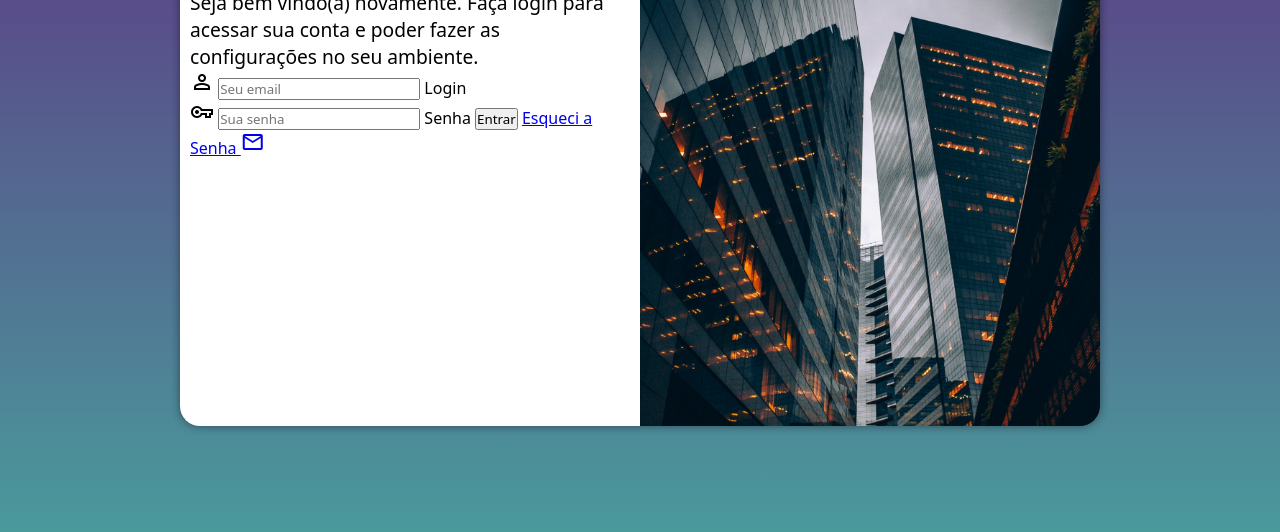
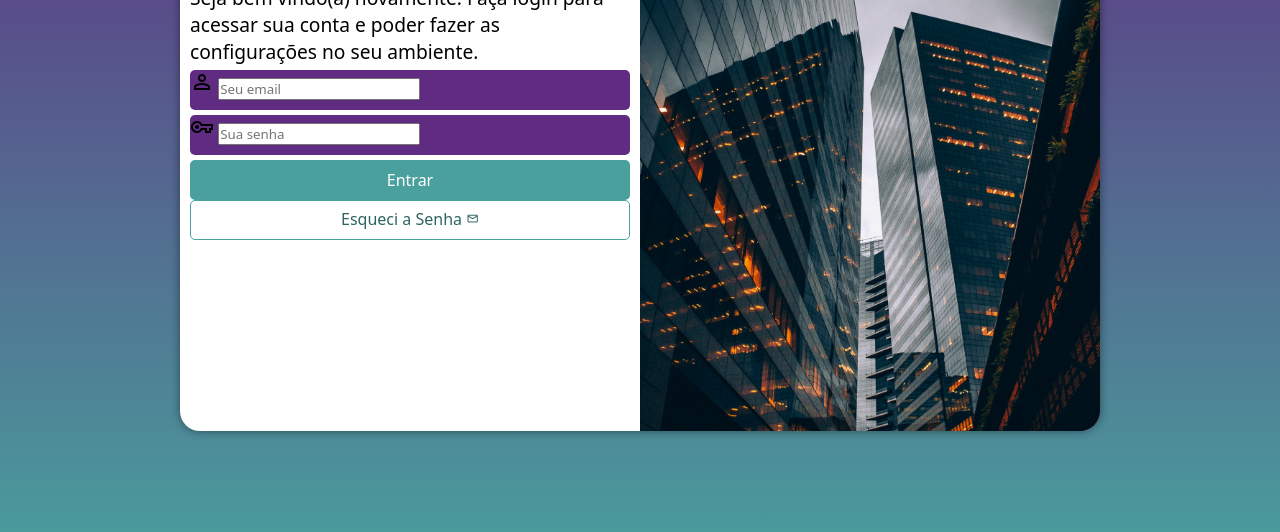
Before and after one commit to PedroPereiradaCostaJr/projeto-login, a plain HTML site: page index.html in a window 1280 px wide. Shown: the part 224-756 px from the top of the page. Drawn offline with nearby package versions, Linux system fonts and the light colour scheme.

Commit message:
botoes atualizados

```diff
--- a/estilos/style.css
+++ b/estilos/style.css
@@ -32,7 +32,7 @@ section#login {
     transform: translate(-50%,-50%);
     background-color: white;
     width: 250px;
-    height: 500px;
+    height: 510px;
     border-radius: 20px;
     overflow: hidden;
     box-shadow: 0px 0px 10px rgba(0, 0, 0, 0.452);
@@ -63,3 +63,55 @@ div#formulario > h1 {
 div#formulario > p {
     font-size: 0.8em;
 }
+
+div.campo > label {
+    display: none;
+}
+
+form > div.campo {
+    background-color: #5f2c82;
+    display: block;
+    width: 100%;
+    height: 40px;
+    border-radius: 5px;
+    margin: 5px 0px;
+}
+
+form > input[type=submit] {
+    display: block;
+    font-size: 1em;
+    width: 100%;
+    height: 40px;
+    background-color: #49a09d;
+    color: white;
+    border: none;
+    border-radius: 5px;
+    cursor: pointer;
+}
+
+form > input[type=submit]:hover {
+    background-color: #2d6462;
+}
+
+form > a.botao {
+    display: block;
+    text-align: center;
+    font-size: 1em;
+    width: 100%;
+    height: 40px;
+    padding-top: 7px;
+    background-color: white;
+    color: #2d6462;
+    border: 1px solid #49a09d;
+    border-radius: 5px;
+    text-decoration: none;
+
+}
+
+form > a.botao:hover {
+    background-color: #6cd3cf;
+}
+
+form > a.botao > i {
+    font-size: .8em;
+}
--- a/index.html
+++ b/index.html
@@ -33,9 +33,11 @@
                             </span>
                         <input type="password" name="senha" id="isenha" placeholder="Sua senha " autocomplete="current-password" required minlength="8" maxlength="20">
                     <label for="isenha">Senha</label>
+                    </div>
                     <input type="submit" value="Entrar">
-                    <a href="esqueci.html">Esqueci a Senha <i class="material-symbols-outlined">mail</i></a>
-                    </div>
+                    <a href="esqueci.html" class="botao">
+                        Esqueci a Senha <i class="material-symbols-outlined">mail</i>
+                    </a>
                 </form>
             </div>
         </section>
```
